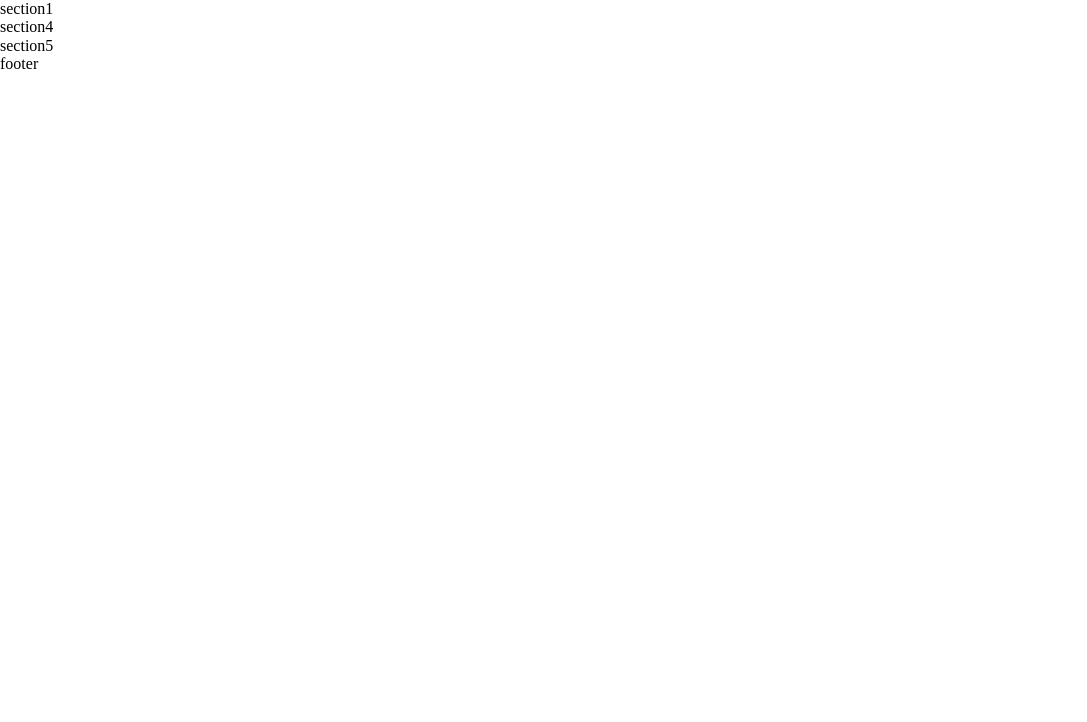
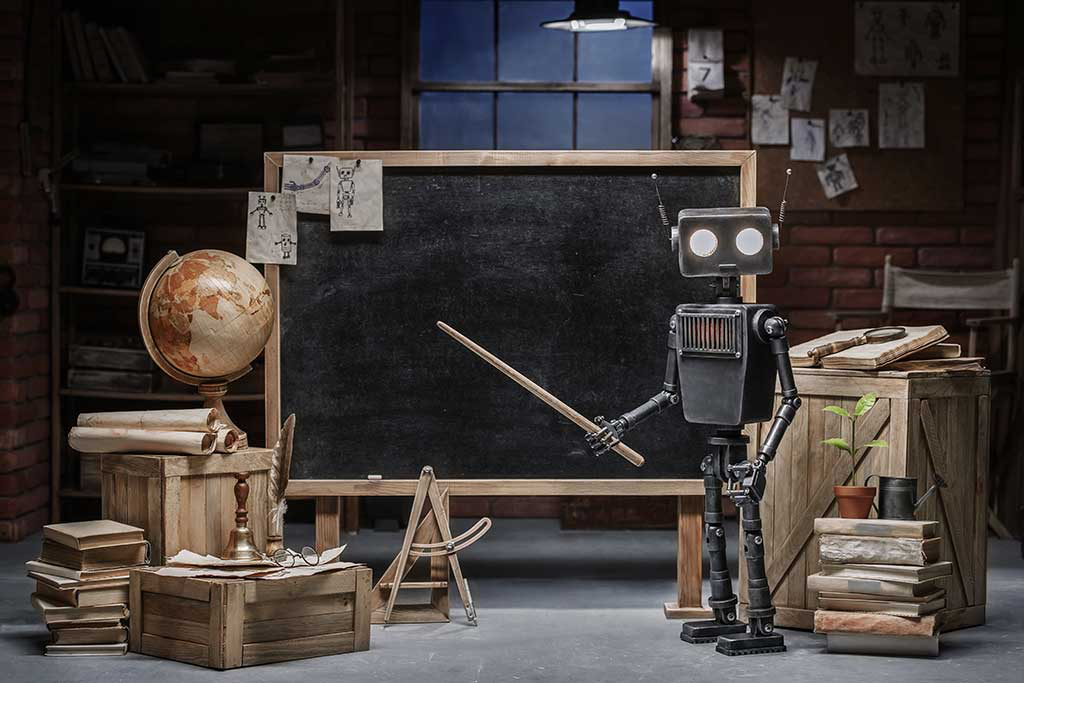
Before and after one commit to kdk68/in-class-pm, a plain HTML site: page deploy/index.html in a window 1280 px wide. Shown: the whole page, without its empty margins (0-1087 px from the left). Drawn offline with nearby package versions, Linux system fonts and the light colour scheme.

Commit message:
clean up

```diff
--- a/deploy/index.html
+++ b/deploy/index.html
@@ -11,7 +11,11 @@
 
 <body>
 
-    <section>section1</section>
+   <section>
+
+       <img src="img/section-1/hero.jpg" alt="Robot teaching us stuff">
+
+   </section>
    <section>
           <article></article>
           <article></article>
@@ -21,9 +25,9 @@
              <aside></aside>
              <section></section>
          </section>
-    <section>section4</section>
-    <section>section5</section>
-    <section>footer</section>
+   <section></section>
+   <section></section>
+   <section></section>
 
     <!-- jQuery -->
     <script src="https://ajax.googleapis.com/ajax/libs/jquery/3.4.1/jquery.min.js"></script>
```
Also changed, not shown: deploy/img/section-3/grid-bot.png (renamed from deploy/img/secion-3/grid-bot.png), 5 other files. Lines whose indentation alone changed are shown as unchanged.
